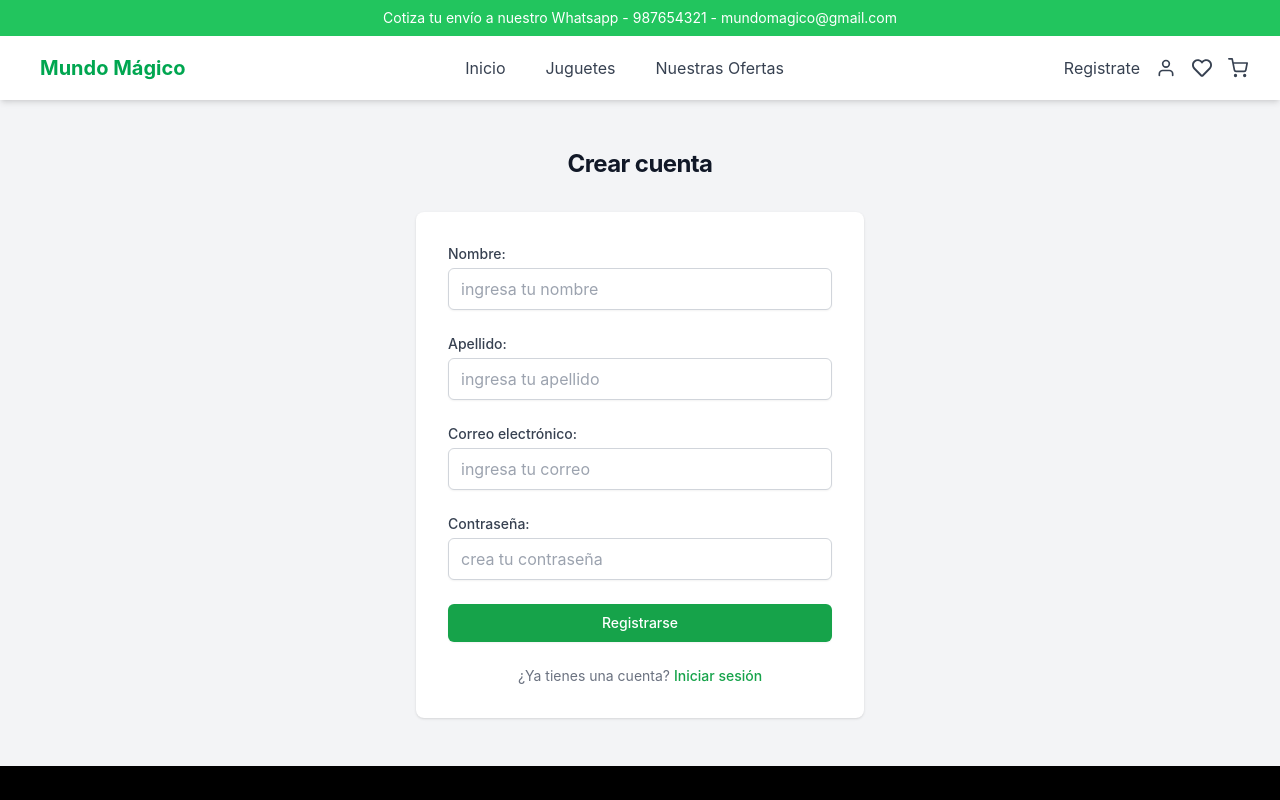
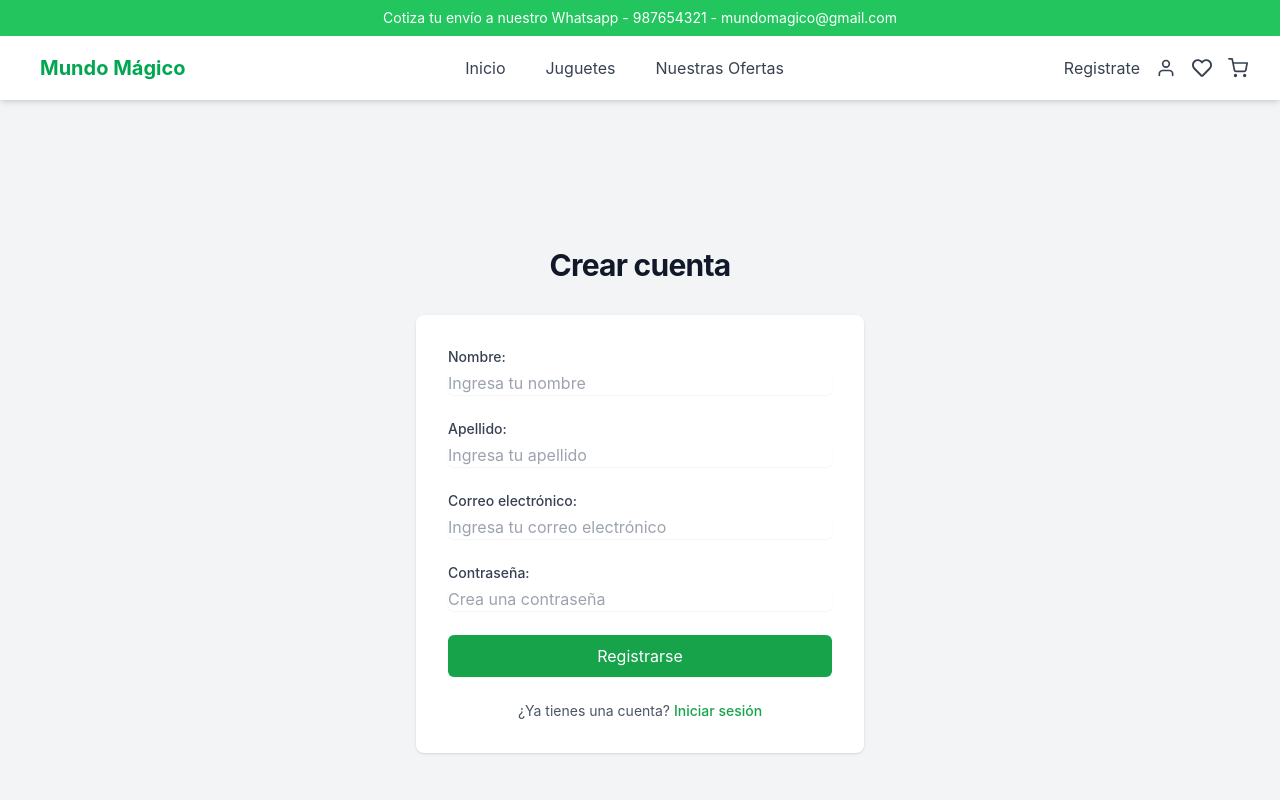
Before and after one commit to pedro-damian/jugueteria-app, a React (Vite) app: page /registro in a window 1280 px wide. Shown: the top 800 px of the page. Built offline with nearby package versions, Linux system fonts and the light colour scheme; the HTML template or start-up script is replaced by a standard one.

Commit message:
update component login and record

```diff
--- a/src/pages/Login.jsx
+++ b/src/pages/Login.jsx
@@ -3,20 +3,19 @@ import { useState } from "react";
 import { autenticacionUsuario } from "../context/AuthContext";
 
 function Login() {
-
   const navigate = useNavigate();
   const { login } = autenticacionUsuario();
   const [formData, setFormData] = useState({
-    email: "",
+    username: "", // Cambia email por username
     password: "",
   });
   const [error, setError] = useState("");
 
   const handleChange = (e) => {
     const { name, value } = e.target;
-    setFormData(prevState => ({
+    setFormData((prevState) => ({
       ...prevState,
-      [name]: value
+      [name]: value,
     }));
   };
 
@@ -25,72 +24,64 @@ function Login() {
     setError("");
 
     try {
-      const response = await fetch('URL_API/login', {
-        method: 'POST',
+      const response = await fetch("http://localhost:8080/auth/login", {
+        method: "POST",
         headers: {
-          'Content-Type': 'application/json',
+          "Content-Type": "application/json",
         },
-        body: JSON.stringify(formData)
+        body: JSON.stringify(formData),
       });
 
       if (response.ok) {
         const data = await response.json();
-        // Guardar el token y la información del usuario
-        login(data);
-        navigate('/'); // Redirige al home
+        // Asegúrate de que el token esté en data.token o cambia esto si es necesario
+        login(data.token); // Guarda el token en el contexto
+
+        navigate("/"); // Redirige al home
       } else {
         const errorData = await response.json();
-        setError(errorData.message || 'Error al iniciar sesión');
+        setError(errorData.message || "Error al iniciar sesión");
       }
     } catch (error) {
-      setError('Error de conexión');
+      setError("Error de conexión");
     }
   };
 
-
   return (
-    // Contenedor principal
-    <div className=" flex items-center justify-center bg-gray-100 px-4 py-12 sm:px-6 lg:px-8">
-      {/* Contenedor del formularioresponsivo */}
+    <div className="flex items-center justify-center bg-gray-100 px-4 py-12 sm:px-6 lg:px-8">
       <div className="w-full max-w-md space-y-8">
-        {/* Encabezado */}
         <div className="text-center">
           <h2 className="text-2xl font-bold tracking-tight text-gray-900">
             Iniciar sesión
           </h2>
         </div>
-
-        {/* Contenedor del formulario con fondo blanco */}
         <div className="bg-white rounded-lg shadow px-6 py-8 sm:px-8">
-
           {error && (
             <div className="mb-4 p-2 bg-red-100 text-red-700 rounded">
               {error}
             </div>
           )}
-
           <form className="space-y-6" onSubmit={handleSubmit}>
             <div>
               <label
-                htmlFor="email"
+                htmlFor="username"
                 className="block text-sm font-medium text-gray-700"
               >
-                Correo electrónico
+                Nombre de usuario
               </label>
               <div className="mt-1">
                 <input
-                  placeholder="ingresa tu correo"
-                  id="email"
-                  name="email"
-                  type="email"
-                  value={formData.email}
+                  placeholder="ingresa tu nombre de usuario"
+                  id="username"
+                  name="username" // Cambia el nombre del campo a username
+                  type="text" // Cambia el tipo a texto
+                  value={formData.username} // Cambia la variable a username
                   onChange={handleChange}
                   required
                   className="appearance-none block w-full px-3 py-2 border border-gray-300 rounded-md shadow-sm placeholder-gray-400 focus:outline-none focus:ring-green-500 focus:border-green-500"
                 />
               </div>
             </div>
-
             <div>
               <label
                 htmlFor="password"
@@ -111,7 +102,6 @@ function Login() {
                 />
               </div>
             </div>
-
             <div>
               <button
                 type="submit"
@@ -121,8 +111,6 @@ function Login() {
               </button>
             </div>
           </form>
-
-          {/* Enlace para iniciar sesión */}
           <div className="mt-6">
             <div className="relative">
               <div className="relative flex justify-center text-sm">
@@ -132,7 +120,7 @@ function Login() {
                     to="/registro"
                     className="font-medium text-green-600 hover:text-green-500 transition-colors duration-200"
                   >
-                    Registrate
+                    Regístrate
                   </Link>
                 </span>
               </div>
--- a/src/pages/Registro.jsx
+++ b/src/pages/Registro.jsx
@@ -2,21 +2,18 @@ import { Link } from "react-router-dom";
 import { useState } from "react";
 
 function Registro() {
-  // Estado para los campos del formulario
   const [formData, setFormData] = useState({
-    firstName: "",
-    lastName: "",
+    username: "",
+    lastname: "",
     email: "",
     password: "",
   });
 
-  // Estado para los errores
   const [errors, setErrors] = useState({});
   const [successMessage, setSuccessMessage] = useState("");
   const [errorMessage, setErrorMessage] = useState("");
+  const [token, setToken] = useState("");
 
-
-  // Manejar cambios en los inputs
   const handleChange = (e) => {
     const { name, value } = e.target;
     setFormData((prevState) => ({
@@ -25,33 +22,26 @@ function Registro() {
     }));
   };
 
-
-  // Validar el formulario
   const validateForm = () => {
-    let tempErrors = {};
-    if (!formData.firstName.trim()) {
-      tempErrors.firstName = "El nombre es requerido";
-    }
-    if (!formData.lastName.trim()) {
-      tempErrors.lastName = "El apellido es requerido";
-    }
+    const tempErrors = {};
+    if (!formData.username.trim())
+      tempErrors.username = "El nombre es requerido.";
+    if (!formData.lastname.trim())
+      tempErrors.lastname = "El apellido es requerido.";
     if (!formData.email.trim()) {
-      tempErrors.email = "El email es requerido";
+      tempErrors.email = "El correo electrónico es requerido.";
     } else if (!/\S+@\S+\.\S+/.test(formData.email)) {
-      tempErrors.email = "Email inválido";
+      tempErrors.email = "Por favor, ingresa un correo válido.";
     }
     if (!formData.password) {
-      tempErrors.password = "La contraseña es requerida";
+      tempErrors.password = "La contraseña es requerida.";
     } else if (formData.password.length < 6) {
-      tempErrors.password = "La contraseña debe tener al menos 6 caracteres";
+      tempErrors.password = "La contraseña debe tener al menos 6 caracteres.";
     }
-
     setErrors(tempErrors);
     return Object.keys(tempErrors).length === 0;
   };
 
-
-  // Manejar el envío del formulario
   const handleSubmit = async (e) => {
     e.preventDefault();
     setErrorMessage("");
@@ -59,7 +49,7 @@ function Registro() {
 
     if (validateForm()) {
       try {
-        const response = await fetch("TU_URL_API/registro", {
+        const response = await fetch("http://localhost:8080/auth/register", {
           method: "POST",
           headers: {
             "Content-Type": "application/json",
@@ -69,39 +59,45 @@ function Registro() {
 
         if (response.ok) {
           const data = await response.json();
-          setSuccessMessage("Registro exitoso");
-          console.log("Registro exitoso:", data);
 
+          // Guardar el token recibido
+          const receivedToken = data.token;
+          setToken(receivedToken);
+          localStorage.setItem("authToken", receivedToken);
+
+          setSuccessMessage("Registro exitoso. ¡Bienvenido!");
+          console.log("Token recibido:", receivedToken);
+
+          // Limpiar el formulario
+          setFormData({
+            username: "",
+            lastname: "",
+            email: "",
+            password: "",
+          });
         } else {
           const errorData = await response.json();
-          setErrorMessage("Error en el registro: " + errorData.message);
+          setErrorMessage(errorData.message || "Error al registrar.");
           console.error("Error en el registro:", errorData);
-
         }
       } catch (error) {
-        setErrorMessage("Error al conectar con la API");
+        setErrorMessage(
+          "Error al conectar con el servidor. Por favor, intenta más tarde."
+        );
         console.error("Error al conectar con la API:", error);
-
       }
     }
   };
 
   return (
-    // Contenedor principal con flex y min-height para centrado vertical
-    <div className=" flex items-center justify-center bg-gray-100 px-4 py-12 sm:px-6 lg:px-8">
-      {/* Contenedor del formulario con ancho máximo responsivo */}
+    <div className="flex items-center justify-center min-h-screen bg-gray-100 px-4 sm:px-6 lg:px-8">
       <div className="w-full max-w-md space-y-8">
-        {/* Encabezado */}
         <div className="text-center">
-          <h2 className="text-2xl font-bold tracking-tight text-gray-900">
+          <h2 className="text-3xl font-bold tracking-tight text-gray-900">
             Crear cuenta
           </h2>
         </div>
-
-        {/* Contenedor del formulario con fondo blanco */}
         <div className="bg-white rounded-lg shadow px-6 py-8 sm:px-8">
-
-          {/* Mostrar mensajes de Exito y Error */}
           {successMessage && (
             <div className="text-green-500 text-sm mb-4">{successMessage}</div>
           )}
@@ -112,55 +108,48 @@ function Registro() {
           <form className="space-y-6" onSubmit={handleSubmit}>
             <div>
               <label
-                htmlFor="firstName"
+                htmlFor="username"
                 className="block text-sm font-medium text-gray-700"
               >
                 Nombre:
               </label>
-              <div className="mt-1">
               <input
-                  placeholder="ingresa tu nombre"
-                  id="firstName"
-                  name="firstName"
+                id="username"
+                name="username"
                 type="text"
-
-                  value={formData.firstName}
+                value={formData.username}
                 onChange={handleChange}
-                  className={`appearance-none block w-full px-3 py-2 border ${
-                    errors.firstName ? 'border-red-500' : 'border-gray-300'
-                  } rounded-md shadow-sm placeholder-gray-400 focus:outline-none focus:ring-green-500 focus:border-green-500`}
+                placeholder="Ingresa tu nombre"
+                className={`mt-1 block w-full rounded-md shadow-sm ${
+                  errors.username ? "border-red-500" : "border-gray-300"
+                }`}
               />
-                {errors.firstName && (
-                  <p className="mt-1 text-sm text-red-600">{errors.firstName}</p>
+              {errors.username && (
+                <p className="mt-1 text-sm text-red-600">{errors.username}</p>
               )}
-              </div>
             </div>
 
             <div>
               <label
-                htmlFor="lastName"
+                htmlFor="lastname"
                 className="block text-sm font-medium text-gray-700"
               >
                 Apellido:
               </label>
-              <div className="mt-1">
               <input
-                  placeholder="ingresa tu apellido"
-                  id="lastName"
-                  name="lastName"
+                id="lastname"
+                name="lastname"
                 type="text"
-
-                  value={formData.lastName}
+                value={formData.lastname}
                 onChange={handleChange}
-
-                  className={`appearance-none block w-full px-3 py-2 border ${
-                    errors.lastName ? 'border-red-500' : 'border-gray-300'
-                  } rounded-md shadow-sm placeholder-gray-400 focus:outline-none focus:ring-green-500 focus:border-green-500`}
+                placeholder="Ingresa tu apellido"
+                className={`mt-1 block w-full rounded-md shadow-sm ${
+                  errors.lastname ? "border-red-500" : "border-gray-300"
+                }`}
               />
-                {errors.lastName && (
-                  <p className="mt-1 text-sm text-red-600">{errors.lastName}</p>
+              {errors.lastname && (
+                <p className="mt-1 text-sm text-red-600">{errors.lastname}</p>
               )}
-              </div>
             </div>
 
             <div>
@@ -170,24 +159,20 @@ function Registro() {
               >
                 Correo electrónico:
               </label>
-              <div className="mt-1">
               <input
-                  placeholder="ingresa tu correo"
                 id="email"
                 name="email"
                 type="email"
-
                 value={formData.email}
                 onChange={handleChange}
-
-                  className={`appearance-none block w-full px-3 py-2 border ${
-                    errors.email ? 'border-red-500' : 'border-gray-300'
-                  } rounded-md shadow-sm placeholder-gray-400 focus:outline-none focus:ring-green-500 focus:border-green-500`}
+                placeholder="Ingresa tu correo electrónico"
+                className={`mt-1 block w-full rounded-md shadow-sm ${
+                  errors.email ? "border-red-500" : "border-gray-300"
+                }`}
               />
               {errors.email && (
                 <p className="mt-1 text-sm text-red-600">{errors.email}</p>
               )}
-              </div>
             </div>
 
             <div>
@@ -197,51 +182,42 @@ function Registro() {
               >
                 Contraseña:
               </label>
-              <div className="mt-1">
               <input
-                  placeholder="crea tu contraseña"
                 id="password"
                 name="password"
                 type="password"
-
                 value={formData.password}
                 onChange={handleChange}
-
-                  className={`appearance-none block w-full px-3 py-2 border ${
-                    errors.password ? 'border-red-500' : 'border-gray-300'
-                  } rounded-md shadow-sm placeholder-gray-400 focus:outline-none focus:ring-green-500 focus:border-green-500`}
+                placeholder="Crea una contraseña"
+                className={`mt-1 block w-full rounded-md shadow-sm ${
+                  errors.password ? "border-red-500" : "border-gray-300"
+                }`}
               />
               {errors.password && (
                 <p className="mt-1 text-sm text-red-600">{errors.password}</p>
               )}
             </div>
-            </div>
 
             <div>
               <button
                 type="submit"
-                className="w-full flex justify-center py-2 px-4 border border-transparent rounded-md shadow-sm text-sm font-medium text-white bg-green-600 hover:bg-green-700 focus:outline-none focus:ring-2 focus:ring-offset-2 focus:ring-green-500 transition-colors duration-200"
+                className="w-full flex justify-center py-2 px-4 border border-transparent rounded-md shadow-sm text-white bg-green-600 hover:bg-green-700 transition duration-200"
               >
                 Registrarse
               </button>
             </div>
           </form>
 
-          {/* Enlace para iniciar sesión */}
-          <div className="mt-6">
-            <div className="relative">
-              <div className="relative flex justify-center text-sm">
-                <span className="px-2 bg-white text-gray-500">
+          <div className="mt-6 text-center">
+            <p className="text-sm text-gray-600">
               ¿Ya tienes una cuenta?{" "}
               <Link
                 to="/login"
-                    className="font-medium text-green-600 hover:text-green-500 transition-colors duration-200"
+                className="font-medium text-green-600 hover:text-green-500"
               >
                 Iniciar sesión
               </Link>
-                </span>
-              </div>
-            </div>
+            </p>
           </div>
         </div>
       </div>
```
Lines whose indentation alone changed are shown as unchanged.
